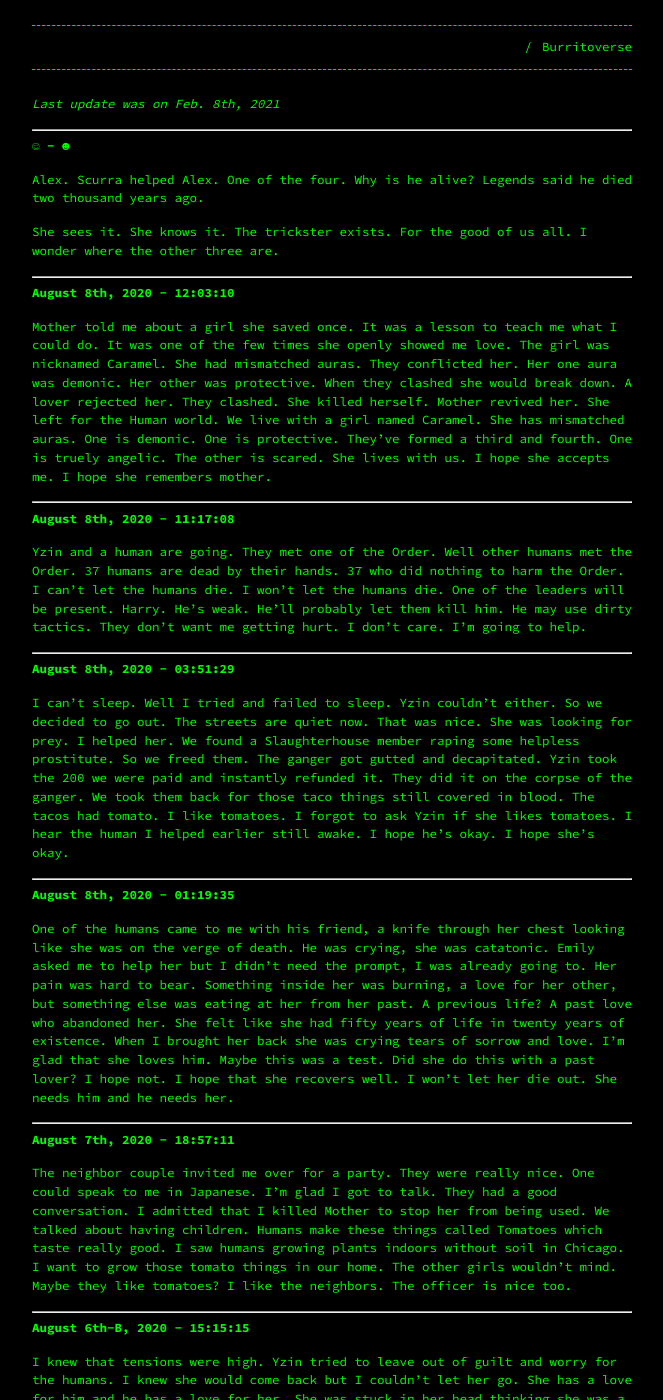
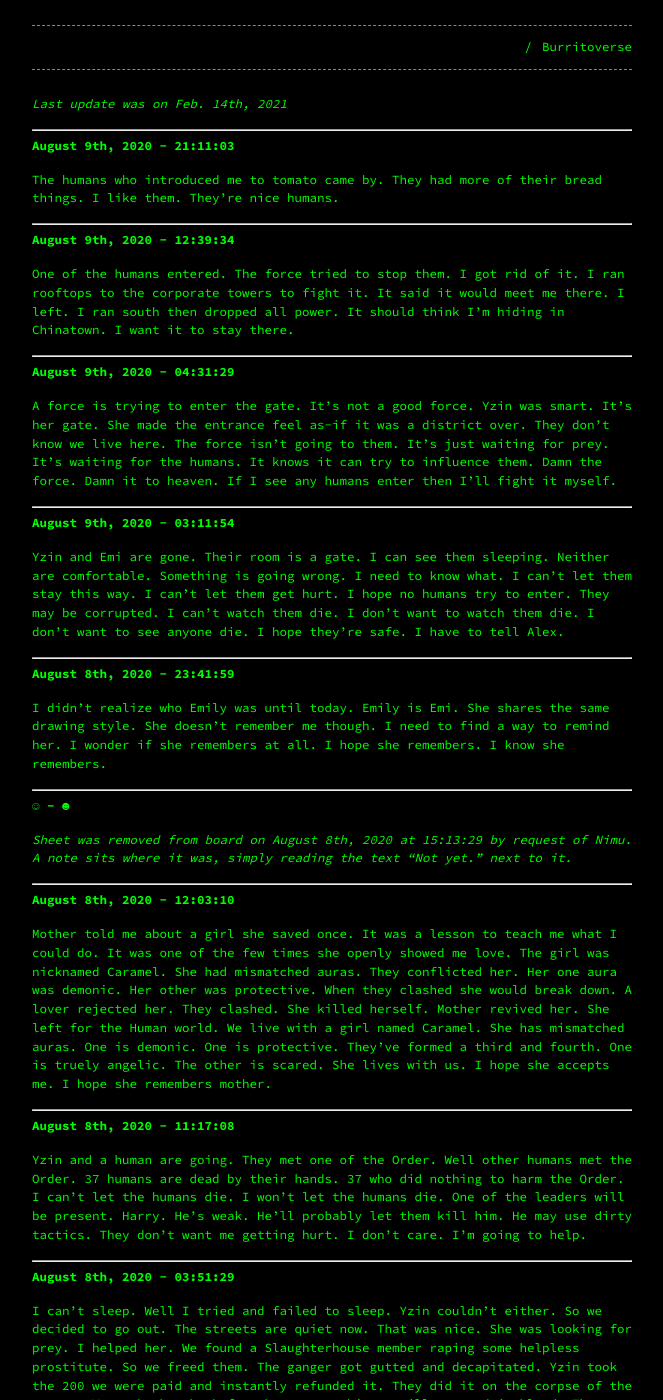
Before and after one commit to Terwilliger69105/69105.github.io, a Jekyll site: the page built from _pages/burritoverse/nimu.md, in a window 1280 px wide and 1400 px high. Shown: the whole window, without its empty margins (308-971 px from the left). Built offline with Jekyll 4.4.1, drawn with Linux system fonts in a browser that asks for light colours; our own code applies the rules of GitHub Pages for plain Markdown files; some of the changed text lies outside the part shown.

Commit message:
Update nimu.md

```diff
--- a/_pages/burritoverse/nimu.md
+++ b/_pages/burritoverse/nimu.md
@@ -3,15 +3,43 @@ title: "Nimu"
 permalink: /burritoverse/nimu/
 ---
 
-*Last update was on Feb. 8th, 2021*
+*Last update was on Feb. 14th, 2021*
+
+---
+
+**August 9th, 2020 - 21:11:03**
+
+The humans who introduced me to tomato came by. They had more of their bread things. I like them. They're nice humans.
+
+---
+
+**August 9th, 2020 - 12:39:34**
+
+One of the humans entered. The force tried to stop them. I got rid of it. I ran rooftops to the corporate towers to fight it. It said it would meet me there. I left. I ran south then dropped all power. It should think I'm hiding in Chinatown. I want it to stay there.
+
+---
+
+**August 9th, 2020 - 04:31:29**
+
+A force is trying to enter the gate. It's not a good force. Yzin was smart. It's her gate. She made the entrance feel as-if it was a district over. They don't know we live here. The force isn't going to them. It's just waiting for prey. It's waiting for the humans. It knows it can try to influence them. Damn the force. Damn it to heaven. If I see any humans enter then I'll fight it myself.
+
+---
+
+**August 9th, 2020 - 03:11:54**
+
+Yzin and Emi are gone. Their room is a gate. I can see them sleeping. Neither are comfortable. Something is going wrong. I need to know what. I can't let them stay this way. I can't let them get hurt. I hope no humans try to enter. They may be corrupted. I can't watch them die. I don't want to watch them die. I don't want to see anyone die. I hope they're safe. I have to tell Alex.
+
+---
+
+**August 8th, 2020 - 23:41:59**
+
+I didn't realize who Emily was until today. Emily is Emi. She shares the same drawing style. She doesn't remember me though. I need to find a way to remind her. I wonder if she remembers at all. I hope she remembers. I know she remembers.
 
 ---
 
 **☺ - ☻**
 
-Alex. Scurra helped Alex. One of the four. Why is he alive? Legends said he died two thousand years ago.
-
-She sees it. She knows it. The trickster exists. For the good of us all. I wonder where the other three are.
+*Sheet was removed from board on August 8th, 2020 at 15:13:29 by request of Nimu. A note sits where it was, simply reading the text "Not yet." next to it.*
 
 ---
 
@@ -115,6 +143,8 @@ I did it. Finally. I was exiled. For the best. I killed three of the men Father
 
 Father almost broke. I made him mad on purpose. I smashed some of his equipment. I cut him with a knife. He pinned me to a bed. I kept swearing at him. I wanted him to know how much I hate him. He positioned himself like he positions himself over Mother. I told him to put it in. He knows that would get him exiled. He almost did. I wish he did. He pulled off of me. He said he'll wait. Bitch. I can't wait to leave. He'll never get what he wants.
 
+---
+
 **October 29th, 2019 - 10:49:21**
 
 Father did it. He put Mother in a stasis vat. The kind that breeders use. He won't let me see her. He knows I'll kill her to save her. She doesn't deserve this. She may not have loved me but I can still love her. He says he's going to take her out weekly to inseminate her. He claims it'll work. I can still feel her presence. I know it won't work. I hope she's talking with the Eyes. They will make sure she doesn't become what she fears.
@@ -130,6 +160,12 @@ Father got mad at me. Madder than usual. I disrupted his house guests. Other men
 **June 19th, 2017 - 09:11:38**
 
 I saw Ichas in a dream again. It was when he was training me for the first time. How he told me I was good. How he helped me. I'm glad to know his soul is at peace. The Eyes tell me that he has a new purpose. I need to practice more. For my mentor. Other girls ask me why I'm in love with him. I'm not. I just respect him madly. For everything. I still haven't found love. They make fun of me for that. They say I'm stupid for not having interacted with the males. I don't like them. They're assholes. I wouldn't dare have a child with them.
+
+---
+
+**March 1st, 2017 - 00:31:15**
+
+Father didn't lie. He won't stop. It burns. Everything burns. Mother says he makes it feel like that on purpose. The Eyes told me I'll get through it. I don't know how. I believe them though. They said it will be a few more years. Mother says that after so long it feels like nothing. She told him to do it to me in my sleep. I wake up coughing his seed. At least I don't feel the hour of torture. I can't wait for those years to be up.
 
 ---
 
@@ -157,6 +193,12 @@ I can't find my photo book. I don't know where it went. I'm scared. Father said
 
 ---
 
+**September 4th, 2014 - 11:13:45**
+
+People keep looking at Emi and I. They make fun of us. They say that she's a predator. They say she needs to get away from little girls. Emi has never hurt me. I don't get other people. All we do is draw and talk. Damn them.
+
+---
+
 **January 22nd, 2014 - 06:31:28**
 
 Father is forcing me to go to school. I couldn't breathe when I woke up. It feels like someone is sitting on my chest. He says I need to learn to deal with it. Mother wanted me to take a sick day. He hit her. I don't want to be here.
@@ -169,9 +211,21 @@ I got to go to Emi's home for the new year. Her family is nice. Her Mother loves
 
 ---
 
+***July 19th, 2013 - 15:43:11**
+
+Father didn't want Ichas to teach me about my sword. I'm glad Ichas doesn't care about Father. I wish to be more like Ichas. I love my sword. He says he'll train me three days a week. It's a program to get me away from school. I love it.
+
+---
+
 **July 3rd, 2013 - 00:07:10**
 
 I had a strange dream. I was on top of a tower in some big city. I had a big sword. I just killed a man. People were applauding me. I didn't get why. It was strange. I wonder what it means. Mother wouldn't tell me. The Eyes say that it means I have a good future. I'll just have to wait.
+
+---
+
+**December 25th, 2012 - 09:11:45**
+
+Mother wanted to try something new. Father left town. She says it's a human holiday they call "Christmas" which relates to the God of the Order. Or so they claim. Mother says it has no real religious connection anymore. She gave me new pens inside of a colorful paper. It had a funny bow. I like these pens. Mother gave me a hug. I wonder if she's starting to love me. Maybe it's just because Father isn't home. I hope Father never comes back.
 
 ---
 
```
